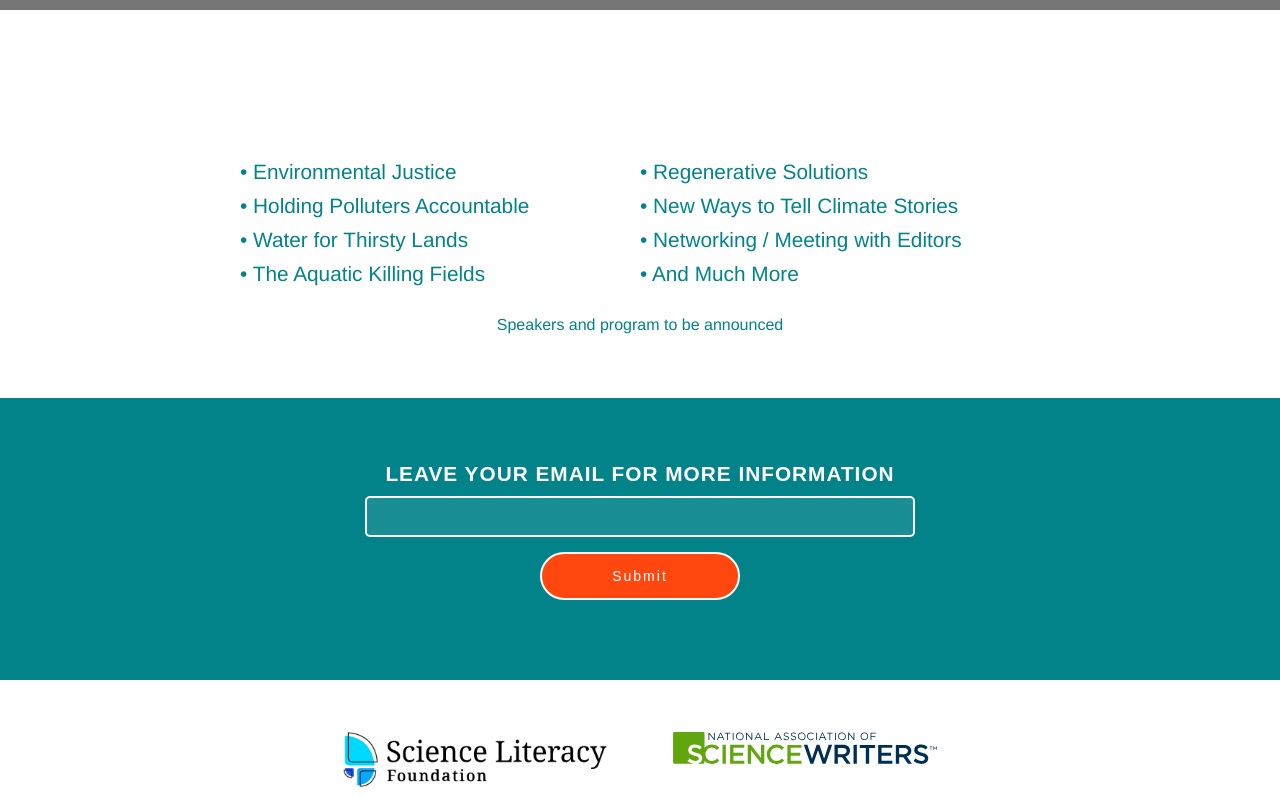
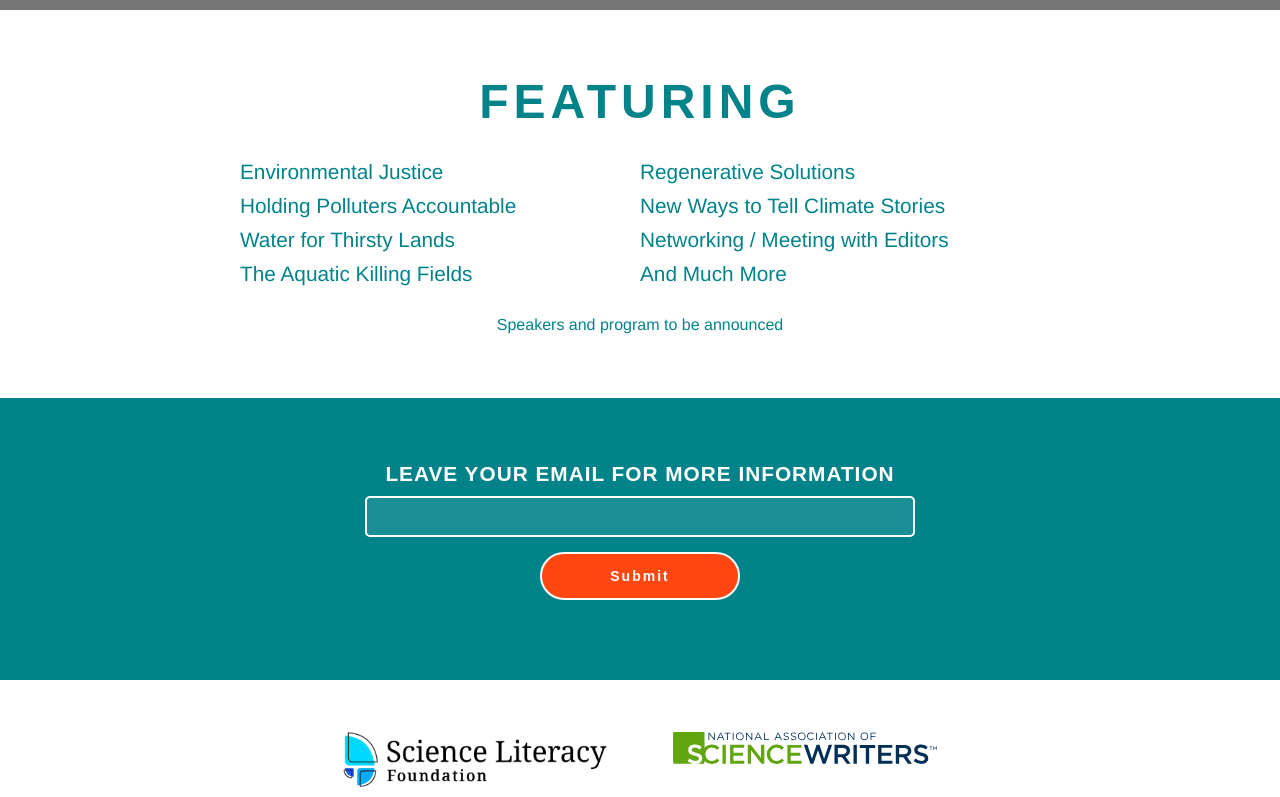
Before and after one commit to megpara/climate, a Next.js app: page / in a window 1280 px wide. Shown: the part 790-1587 px from the top of the page. Built offline with nearby package versions, Linux system fonts and the light colour scheme; grey boxes are pictures that could not be loaded; a web font is replaced by a local one.

Commit message:
more changes

```diff
--- a/components/EmailSignup/index.js
+++ b/components/EmailSignup/index.js
@@ -42,7 +42,7 @@ export default function EmailSignup() {
           className={`${homeStyles.mainButton} ${
             styles[api.state.buttonText.toLowerCase()]
           }`}
-          style={{ transition: "background 500ms" }}
+          style={{ transition: "background 500ms", fontWeight: "bold" }}
         >
           {api.state.fetching ? <Spinner /> : api.state.buttonText}
         </motion.button>
--- a/pages/index.js
+++ b/pages/index.js
@@ -6,16 +6,16 @@ import styles from "../styles/Home.module.css";
 
 const columns = [
   [
-    "• Environmental Justice",
-    "• Holding Polluters Accountable",
-    "• Water for Thirsty Lands",
-    "• The Aquatic Killing Fields",
+    "Environmental Justice",
+    "Holding Polluters Accountable",
+    "Water for Thirsty Lands",
+    "The Aquatic Killing Fields",
   ],
   [
-    "• Regenerative Solutions",
-    "• New Ways to Tell Climate Stories",
-    "• Networking / Meeting with Editors",
-    "• And Much More",
+    "Regenerative Solutions",
+    "New Ways to Tell Climate Stories",
+    "Networking / Meeting with Editors",
+    "And Much More",
   ],
 ];
 
@@ -99,7 +99,7 @@ const Features = () => {
         <div className={styles.featureDiv}>
           <div
             className={styles.title}
-            style={{ letterSpacing: 5, color: "#02838a;" }}
+            style={{ letterSpacing: 5, color: "#02838a" }}
           >
             Featuring
           </div>
```
